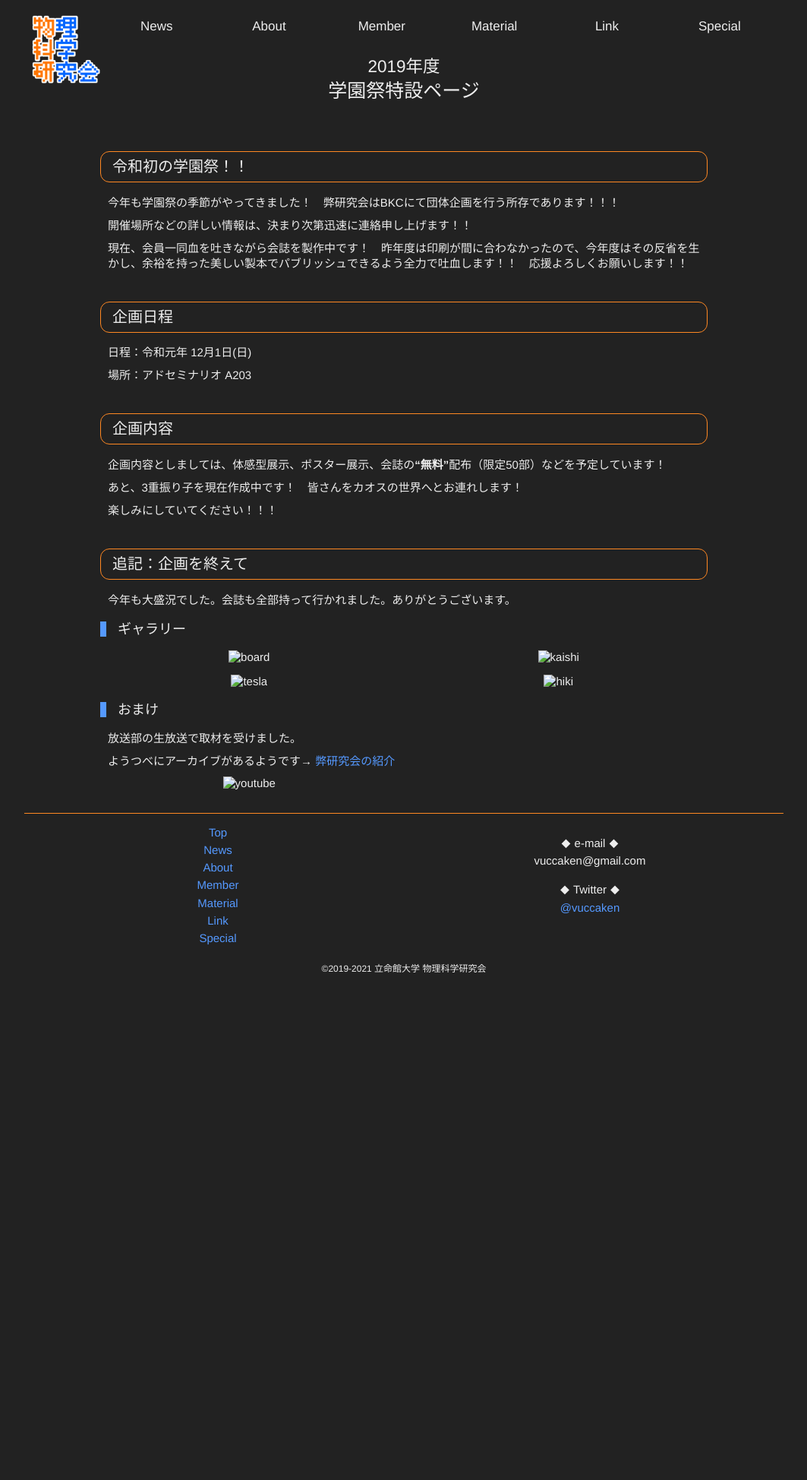
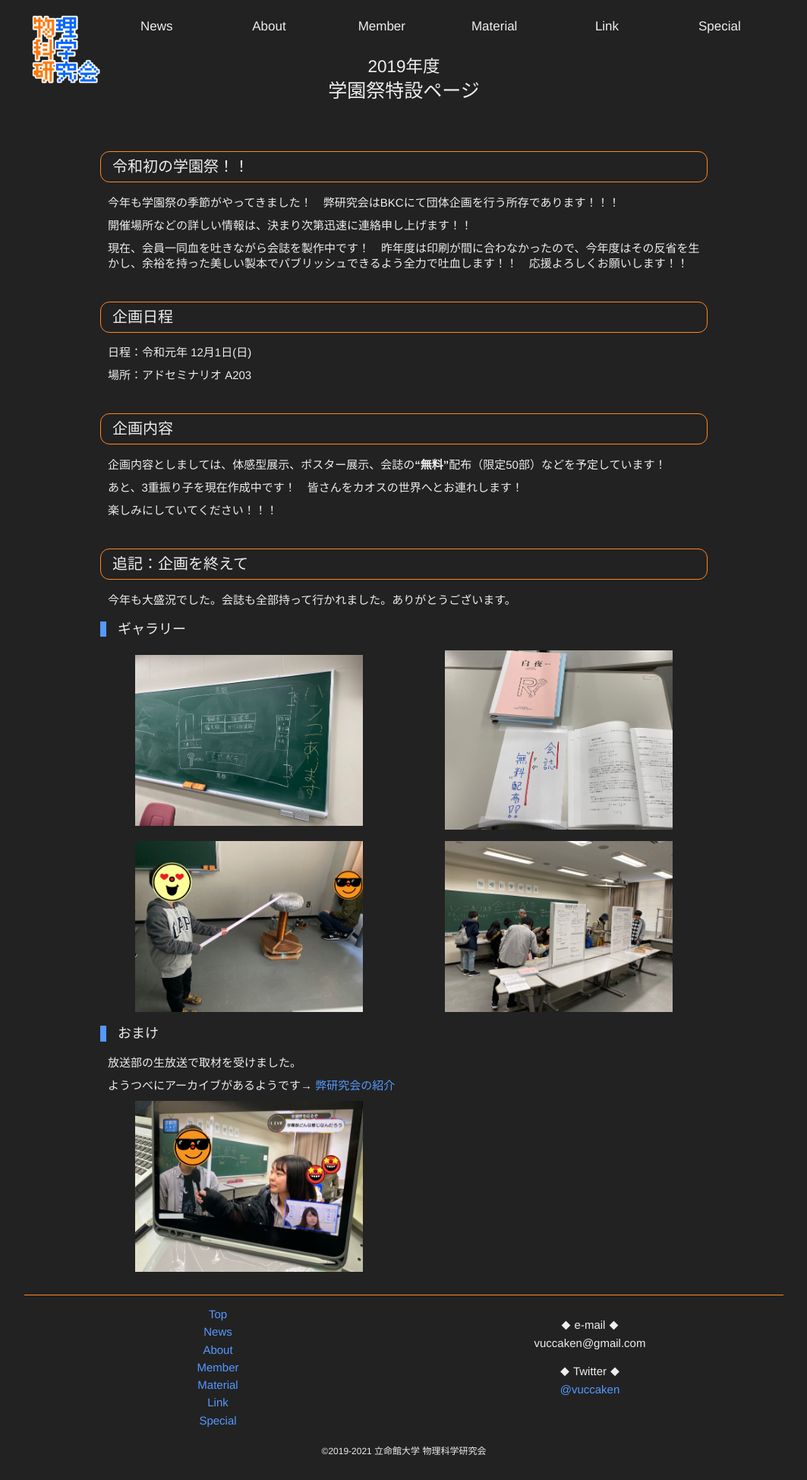
Before and after one commit to vuccaken/vuccaken.github.io, a Jekyll site: the page built from _pages/events/fes2019.md, in a window 1280 px wide. Shown: the whole page at 76% size, without its empty margins (108-1171 px from the left). Built offline with Jekyll 4.4.1, drawn with Linux system fonts in a browser that asks for light colours; before the commit the page ends 1313 px from its top, so only the background shows below that.

Commit message:
Update fes2019.md
_includes/image.html変更の影響

```diff
--- a/_pages/events/fes2019.md
+++ b/_pages/events/fes2019.md
@@ -41,7 +41,7 @@
 今年も大盛況でした。会誌も全部持って行かれました。ありがとうございます。
 
 ### ギャラリー
-{% include images.html path=page.imagePath src=page.images1 %}
+{% include images.html dir=page.imagePath src=page.images1 %}
 
 ### おまけ
 
@@ -50,4 +50,4 @@
 ようつべにアーカイブがあるようです→
 [弊研究会の紹介](https://youtu.be/T8oUYupyGEs?t=4202){:target="_blank"}
 
-{% include images.html path=page.imagePath src=page.images2 %}
+{% include images.html dir=page.imagePath src=page.images2 %}
```
